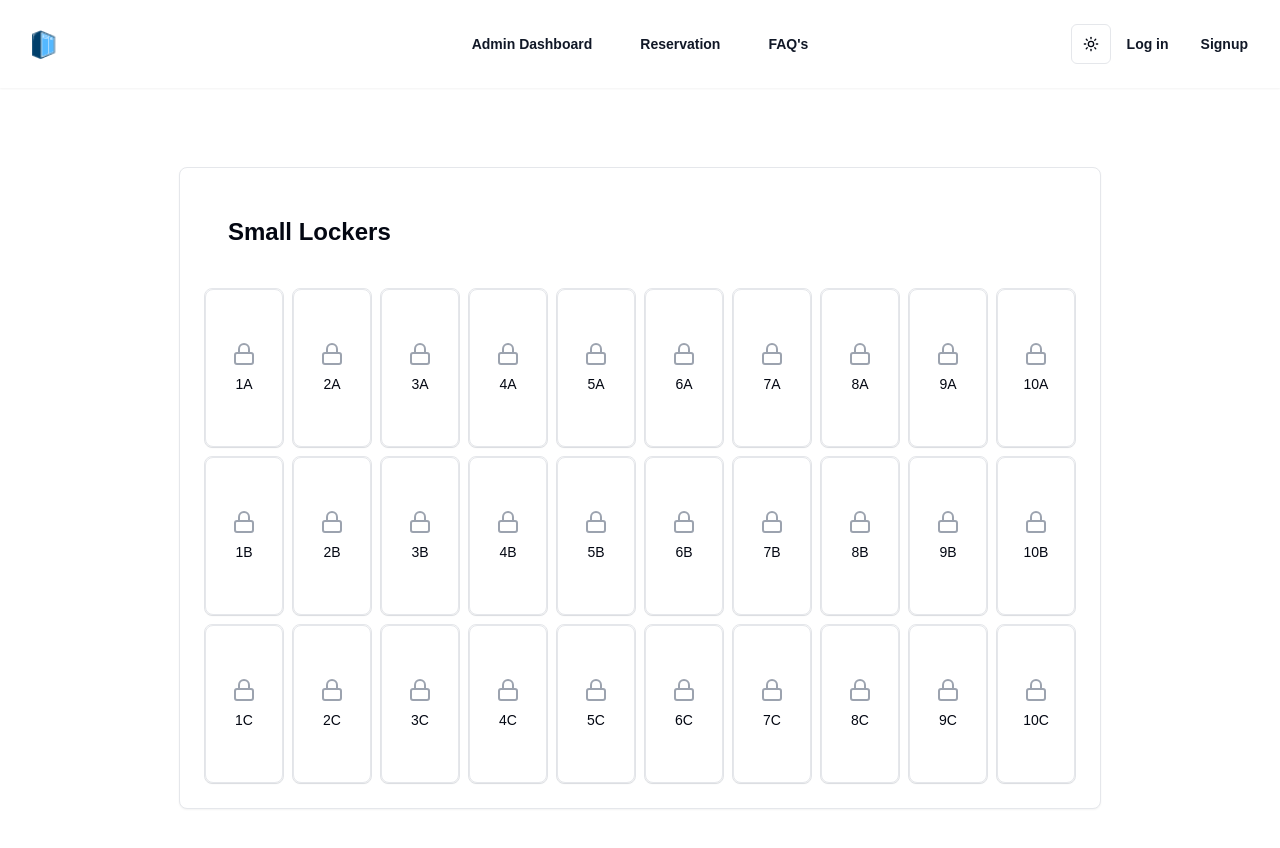
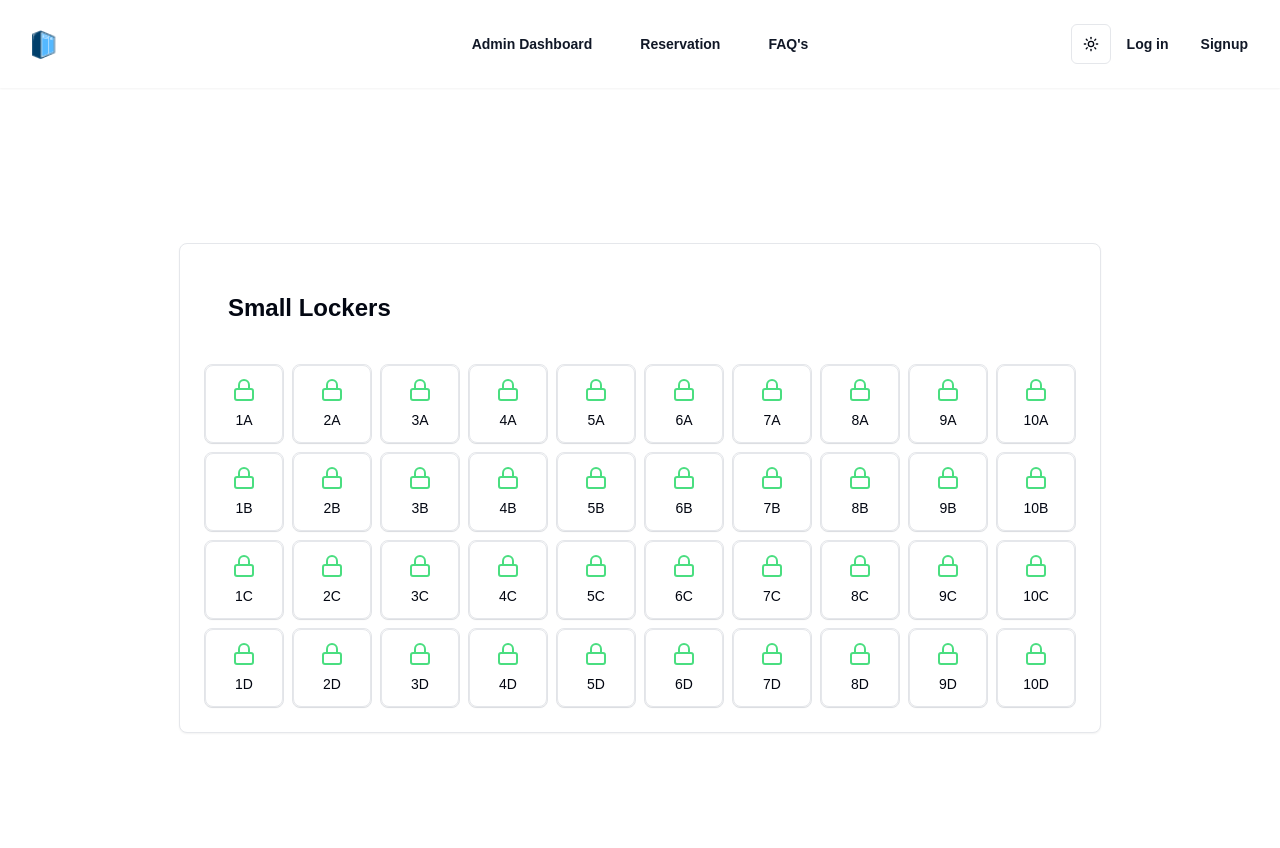
Before and after one commit to dexterrr1133/locker-reservation-web, a Next.js app in the folder nu-locker-reservation/: page /small_lockers in a window 1280 px wide. Shown: the top 848 px of the page. Built offline with nearby package versions, Linux system fonts and the light colour scheme; no server answers; the database is empty.

Commit message:
Update small locker configuration: increase rows to 4 and adjust size; modify status color indicators

```diff
--- a/nu-locker-reservation/src/components/lockers/small_locker_list.tsx
+++ b/nu-locker-reservation/src/components/lockers/small_locker_list.tsx
@@ -46,9 +46,9 @@ interface UserDocument {
 
 const SmallLockers: FC = () => {
   const config = {
-    rows: 3,
+    rows: 4,
     cols: 10,
-    size: 'w-20 h-40'
+    size: 'w-20 h-20'
   };
 
   const [lockers, setLockers] = useState<LockerData[][]>([]);
@@ -237,10 +237,10 @@ const SmallLockers: FC = () => {
                       <Lock
                         className={
                           locker.status === 'Reserved'
-                            ? 'text-green-600'
+                            ? 'text-red-600'
                             : locker.status === 'Pending'
                             ? 'text-yellow-500'
-                            : 'text-gray-400'
+                            : 'text-green-400'
                         }
                       />
                       <span className="mt-2 text-sm">{locker.lockerNumber}</span>
```
